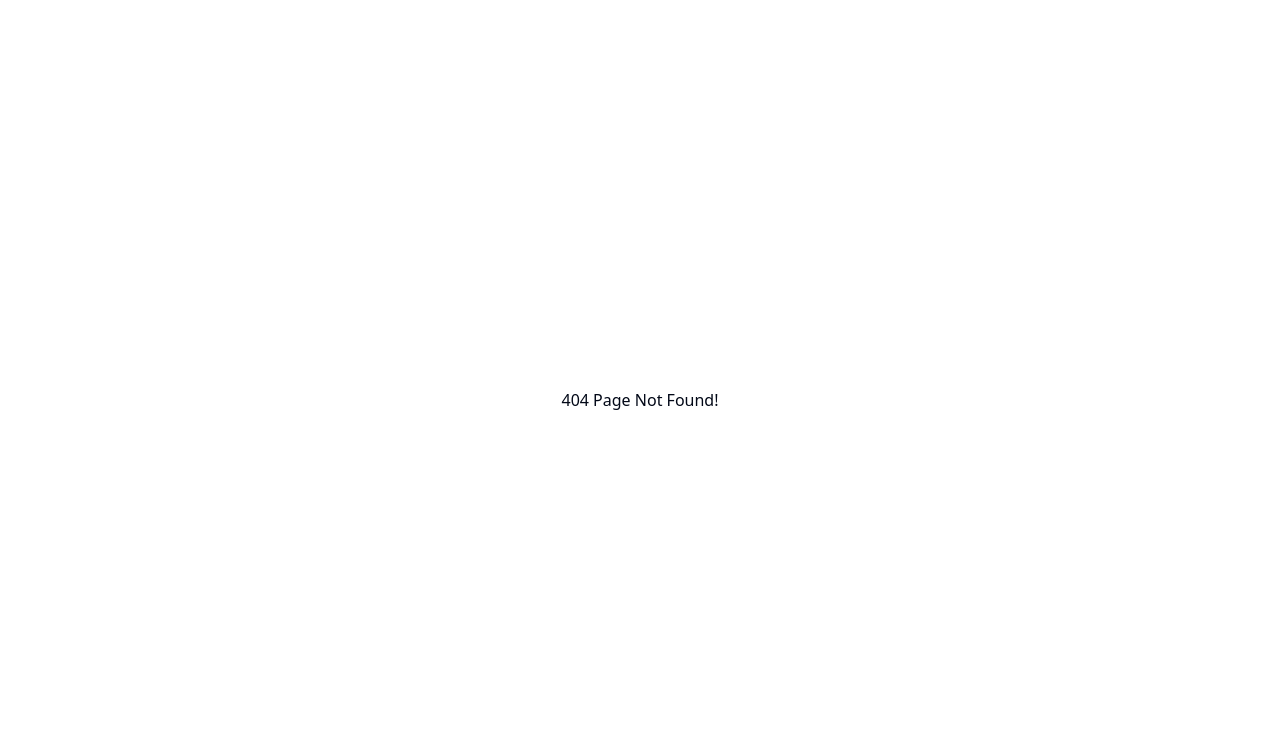
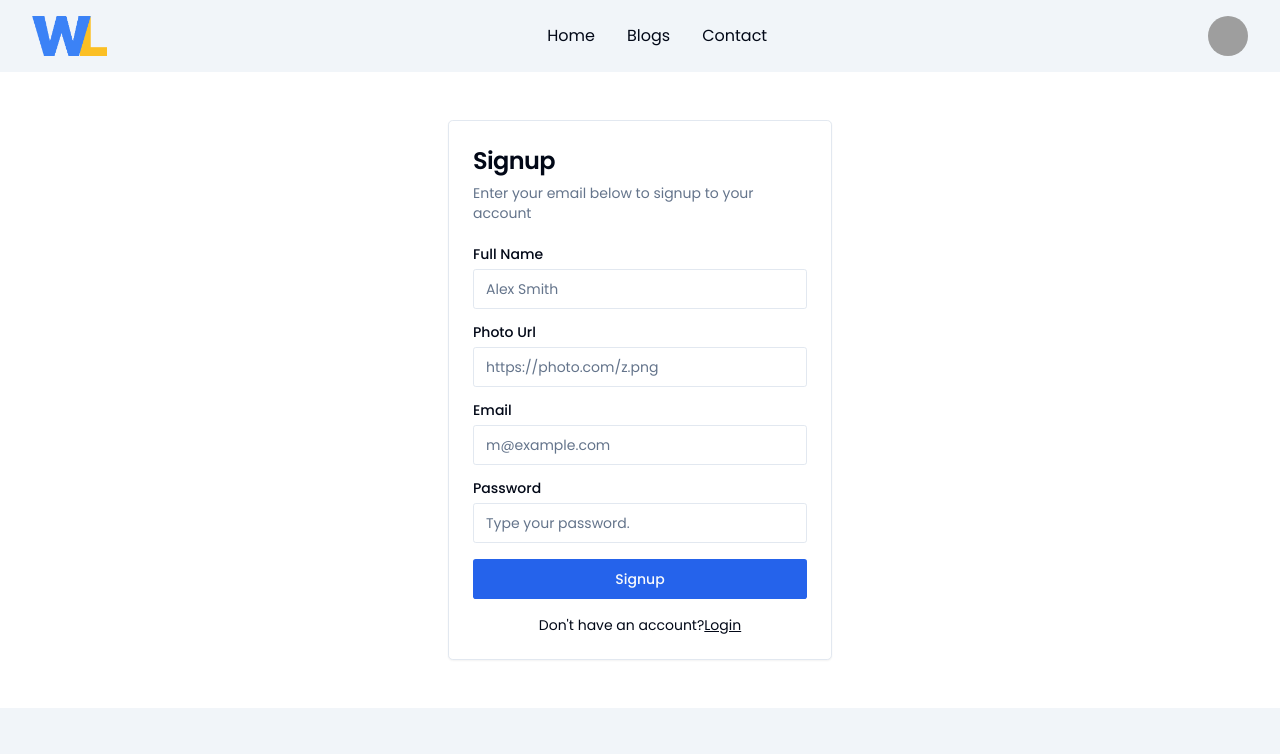
Before and after one commit to imashiksarkar/wl-safari, a React (Vite) app: page /auth/signup in a window 1280 px wide. Before the commit this address had no page. Shown: the top 754 px of the page. Built offline with nearby package versions, Linux system fonts and the light colour scheme; grey boxes are pictures that could not be loaded.

Commit message:
- add auth pages

```diff
--- a/package.json
+++ b/package.json
@@ -13,6 +13,7 @@
     "@radix-ui/react-avatar": "^1.1.1",
     "@radix-ui/react-dialog": "^1.1.2",
     "@radix-ui/react-hover-card": "^1.1.2",
+    "@radix-ui/react-label": "^2.1.0",
     "@radix-ui/react-slot": "^1.1.0",
     "@radix-ui/react-switch": "^1.1.1",
     "@radix-ui/react-toast": "^1.2.2",
--- /dev/null
+++ b/src/components/ui/label.tsx
@@ -0,0 +1,24 @@
+import * as React from "react"
+import * as LabelPrimitive from "@radix-ui/react-label"
+import { cva, type VariantProps } from "class-variance-authority"
+
+import { cn } from "@/lib/utils"
+
+const labelVariants = cva(
+  "text-sm font-medium leading-none peer-disabled:cursor-not-allowed peer-disabled:opacity-70"
+)
+
+const Label = React.forwardRef<
+  React.ElementRef<typeof LabelPrimitive.Root>,
+  React.ComponentPropsWithoutRef<typeof LabelPrimitive.Root> &
+    VariantProps<typeof labelVariants>
+>(({ className, ...props }, ref) => (
+  <LabelPrimitive.Root
+    ref={ref}
+    className={cn(labelVariants(), className)}
+    {...props}
+  />
+))
+Label.displayName = LabelPrimitive.Root.displayName
+
+export { Label }
--- /dev/null
+++ b/src/pages/Login.tsx
@@ -0,0 +1,76 @@
+import { Button } from '@/components/ui/button'
+import {
+  Card,
+  CardContent,
+  CardDescription,
+  CardHeader,
+  CardTitle,
+} from '@/components/ui/card'
+import { Input } from '@/components/ui/input'
+import { Label } from '@/components/ui/label'
+import { Link } from 'react-router-dom'
+
+const Login = () => {
+  return (
+    <section className='login-page'>
+      <div className='con mt-12'>
+        <form>
+          <Card className='mx-auto max-w-sm'>
+            <CardHeader>
+              <CardTitle className='text-2xl'>Login</CardTitle>
+              <CardDescription>
+                Enter your email below to login to your account
+              </CardDescription>
+            </CardHeader>
+            <CardContent>
+              <div className='grid gap-4'>
+                <div className='grid gap-2'>
+                  <Label htmlFor='email'>Email</Label>
+                  <Input
+                    id='email'
+                    type='email'
+                    placeholder='m@example.com'
+                    required
+                    autoComplete='email'
+                  />
+                </div>
+                <div className='grid gap-2'>
+                  <div className='flex items-center'>
+                    <Label htmlFor='password'>Password</Label>
+                    <Button
+                      variant={'link'}
+                      className='ml-auto inline-block text-sm underline'
+                    >
+                      Forgot your password?
+                    </Button>
+                  </div>
+                  <Input
+                    id='password'
+                    type='password'
+                    required
+                    placeholder='Type your password.'
+                    autoComplete='current-password'
+                  />
+                </div>
+                <Button type='submit' className='w-full'>
+                  Login
+                </Button>
+                <Button variant='outline' className='w-full'>
+                  Login with Google
+                </Button>
+              </div>
+              <div className='mt-4 text-center text-sm'>
+                Don&apos;t have an account?
+                <Link to='/auth/signup' className='underline'>
+                  Sign up
+                </Link>
+              </div>
+            </CardContent>
+          </Card>
+        </form>
+      </div>
+    </section>
+  )
+}
+
+export default Login
--- /dev/null
+++ b/src/pages/ResetPassword.tsx
@@ -0,0 +1,42 @@
+import { Button } from '@/components/ui/button'
+import {
+  Card,
+  CardContent,
+  CardDescription,
+  CardHeader,
+  CardTitle,
+} from '@/components/ui/card'
+import { Input } from '@/components/ui/input'
+
+const ResetPassword = () => {
+  return (
+    <section className='resetPassword-page'>
+      <div className='con mt-12'>
+        <form>
+          <Card className='mx-auto max-w-sm'>
+            <CardHeader>
+              <CardTitle className='text-2xl'>Reset Password</CardTitle>
+              <CardDescription>
+                Reset your password to a new one.
+              </CardDescription>
+            </CardHeader>
+            <CardContent>
+              <Input
+                id='password'
+                type='password'
+                required
+                placeholder='Type new password.'
+                autoComplete='current-password'
+              />
+              <Button type='submit' className='w-full mt-4'>
+                Reset
+              </Button>
+            </CardContent>
+          </Card>
+        </form>
+      </div>
+    </section>
+  )
+}
+
+export default ResetPassword
--- /dev/null
+++ b/src/pages/Signup.tsx
@@ -0,0 +1,84 @@
+import { Button } from '@/components/ui/button'
+import {
+  Card,
+  CardContent,
+  CardDescription,
+  CardHeader,
+  CardTitle,
+} from '@/components/ui/card'
+import { Input } from '@/components/ui/input'
+import { Label } from '@/components/ui/label'
+import { Link } from 'react-router-dom'
+
+const Signup = () => {
+  return (
+    <section className='signup-page'>
+      <div className='con mt-12'>
+        <form>
+          <Card className='mx-auto max-w-sm'>
+            <CardHeader>
+              <CardTitle className='text-2xl'>Signup</CardTitle>
+              <CardDescription>
+                Enter your email below to signup to your account
+              </CardDescription>
+            </CardHeader>
+            <CardContent>
+              <div className='grid gap-4'>
+                <div className='grid gap-2'>
+                  <Label htmlFor='fullName'>Full Name</Label>
+                  <Input
+                    id='fullName'
+                    type='text'
+                    placeholder='Alex Smith'
+                    required
+                  />
+                </div>
+                <div className='grid gap-2'>
+                  <Label htmlFor='photoUrl'>Photo Url</Label>
+                  <Input
+                    id='photoUrl'
+                    type='text'
+                    placeholder='https://photo.com/z.png'
+                    required
+                  />
+                </div>
+                <div className='grid gap-2'>
+                  <Label htmlFor='email'>Email</Label>
+                  <Input
+                    id='email'
+                    type='email'
+                    placeholder='m@example.com'
+                    required
+                    autoComplete='email'
+                  />
+                </div>
+                <div className='grid gap-2'>
+                  <Label htmlFor='password'>Password</Label>
+
+                  <Input
+                    id='password'
+                    type='password'
+                    required
+                    placeholder='Type your password.'
+                    autoComplete='current-password'
+                  />
+                </div>
+                <Button type='submit' className='w-full'>
+                  Signup
+                </Button>
+              </div>
+              <div className='mt-4 text-center text-sm'>
+                Don&apos;t have an account?
+                <Link to='/auth/login' className='underline'>
+                  Login
+                </Link>
+              </div>
+            </CardContent>
+          </Card>
+        </form>
+      </div>
+    </section>
+  )
+}
+
+export default Signup
```
Also changed, not shown: src/routes/index.tsx (+16 -6 lines), 1 other file (tests, documents, lock files or other folders).
